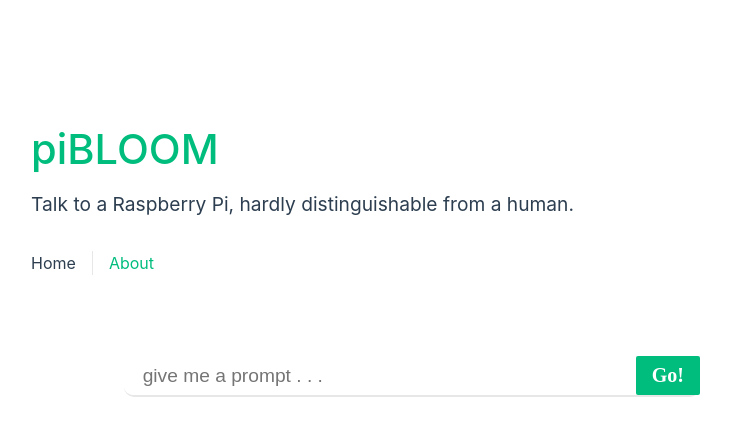
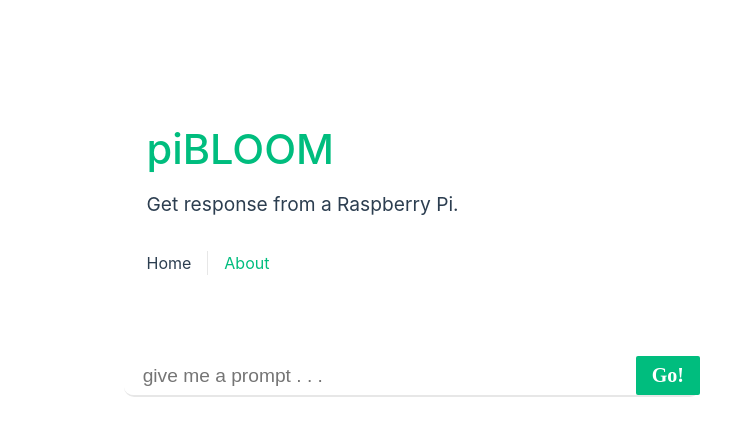
Before and after one commit to danczw/piBLOOM, a Vue app in the folder pibloom_web/: page / in a window 1280 px wide. Shown: the top 436 px of the page, without its empty margins (228-959 px from the left). Built offline with nearby package versions, Linux system fonts and the light colour scheme; no server answers.

Commit message:
update app text headers and nav size

```diff
--- a/pibloom_web/src/App.vue
+++ b/pibloom_web/src/App.vue
@@ -39,7 +39,7 @@
 
 nav {
   width: 100%;
-  font-size: 12px;
+  /* font-size: 12px; */
   text-align: center;
   margin-top: 2rem;
   margin-bottom: 2rem;
--- a/pibloom_web/src/components/HelloWorld.vue
+++ b/pibloom_web/src/components/HelloWorld.vue
@@ -10,7 +10,7 @@
 <template>
   <div class="greetings">
     <h1 class="green">{{ msg }}</h1>
-    <h3>Talk to a Raspberry Pi, hardly distinguishable from a human.</h3>
+    <h3>Get response from a Raspberry Pi.</h3>
   </div>
 </template>
 
--- a/pibloom_web/src/views/AboutView.vue
+++ b/pibloom_web/src/views/AboutView.vue
@@ -3,9 +3,9 @@
     <div>Raspberry Pi cluster based BLOOM model serving.</div>
     <br />
     <div>
-      Find more at
+      Find out more on
       <a href="https://github.com/danczw/piBLOOM"
-        >www.github.com/danczw/piBLOOM</a
+        >GitHub</a
       >
     </div>
     <div class="powerby">
```
